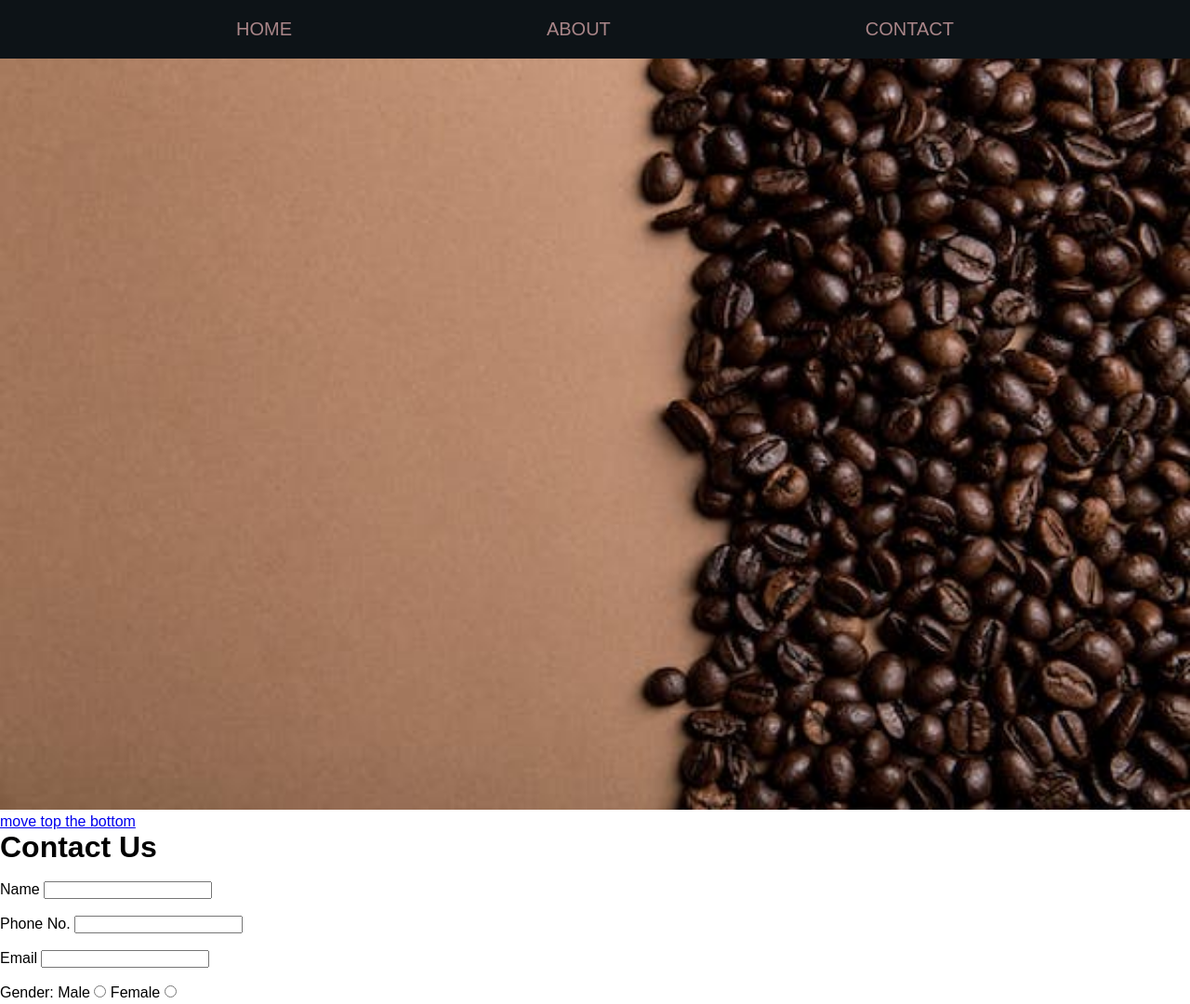
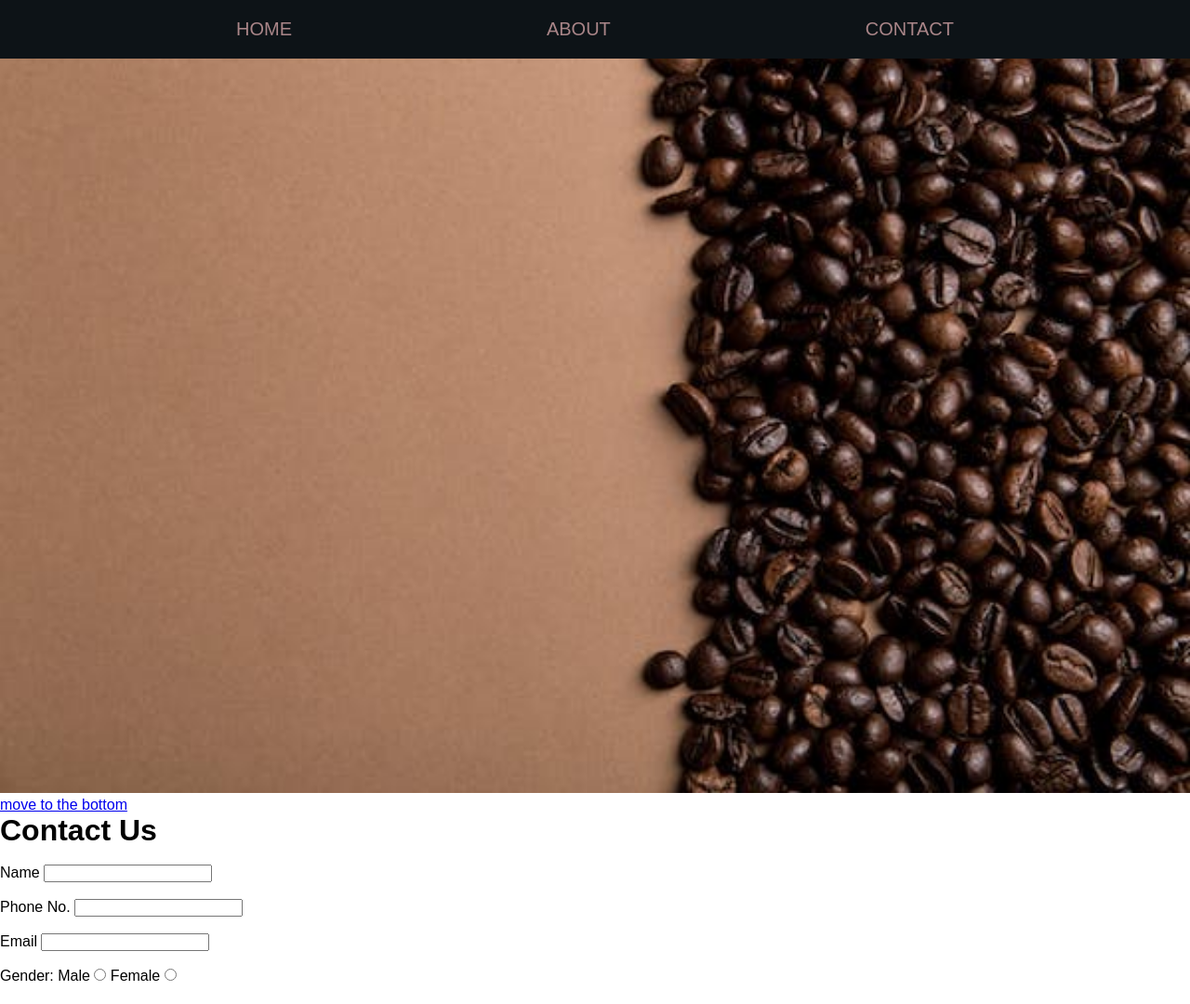
Before and after one commit to Umanahhope/commit, a plain HTML site: page contact.html in a window 1280 px wide. Shown: the top 1080 px of the page at 93% size. Drawn offline with nearby package versions, Linux system fonts and the light colour scheme.

Commit message:
Add files via upload

```diff
--- a/contact.html
+++ b/contact.html
@@ -9,8 +9,7 @@
 
 <body>
 
-
- <div class="nav">
+  <div class="nav">
 
   <div class="nav-container">
     <img src="./image folder/coffee logo.png" alt="coffee logo" width="100px">
@@ -30,18 +29,11 @@
 </ul>
 </div>
 
-<!-- <img src="./image folder/coffee logo.png" width="150px" id="logo" alt="Coffee logo">
-<h1>Coffee Junkie</h1>
-<ul>
- <li><a href="index.html">Home</a></li>
- <li><a href="about.html">About</a></li>
- <li><a href="contact.html">Contact</li></a>
-</ul> -->
->
+
 <img src="./image folder/background image.jpeg" style="width: 100%;" alt="background image">
+
+<a href="#bottom">move to the bottom</a>
 <a href="" id="top"></a>
-<a href="#bottom"> move top the bottom</a>
-
 <h1>Contact Us</h1>
 <br>
 <!-- form -->
@@ -86,16 +78,14 @@ rows="10">
 
 </form>
 <P>Copy wright&copy;2024</P>
-<a href="#top"  >move to the top</a>
+<a href="#top">move to the top</a>
 
 <a href="" id="bottom"></a>
 
-<!-- this i j-Query i used for the responsiveness of the nav bar -->
 
- <script src="https://ajax.googleapis.com/ajax/libs/jquery/3.3.1/jquery.min.js"></script>
+<script src="https://ajax.googleapis.com/ajax/libs/jquery/3.3.1/jquery.min.js"></script>
  <script src="script.js">
  </script>
 
-
 </body>
 </html>
```
